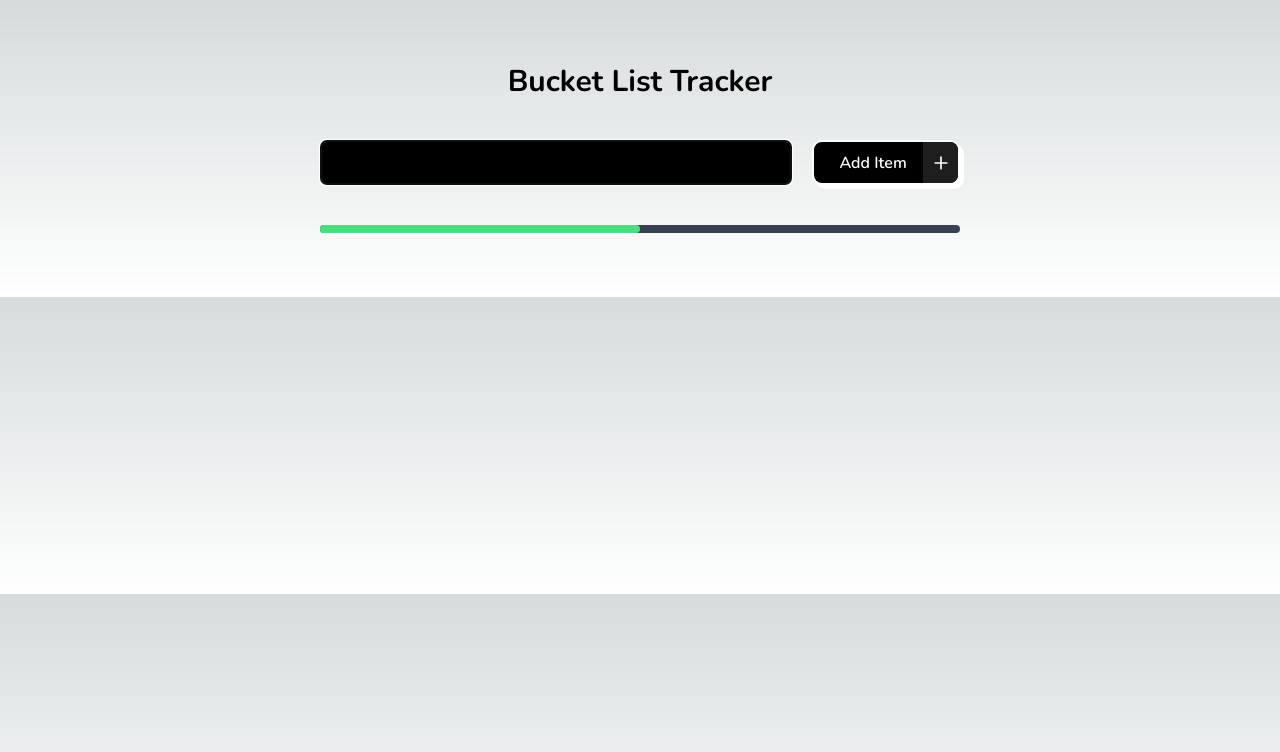
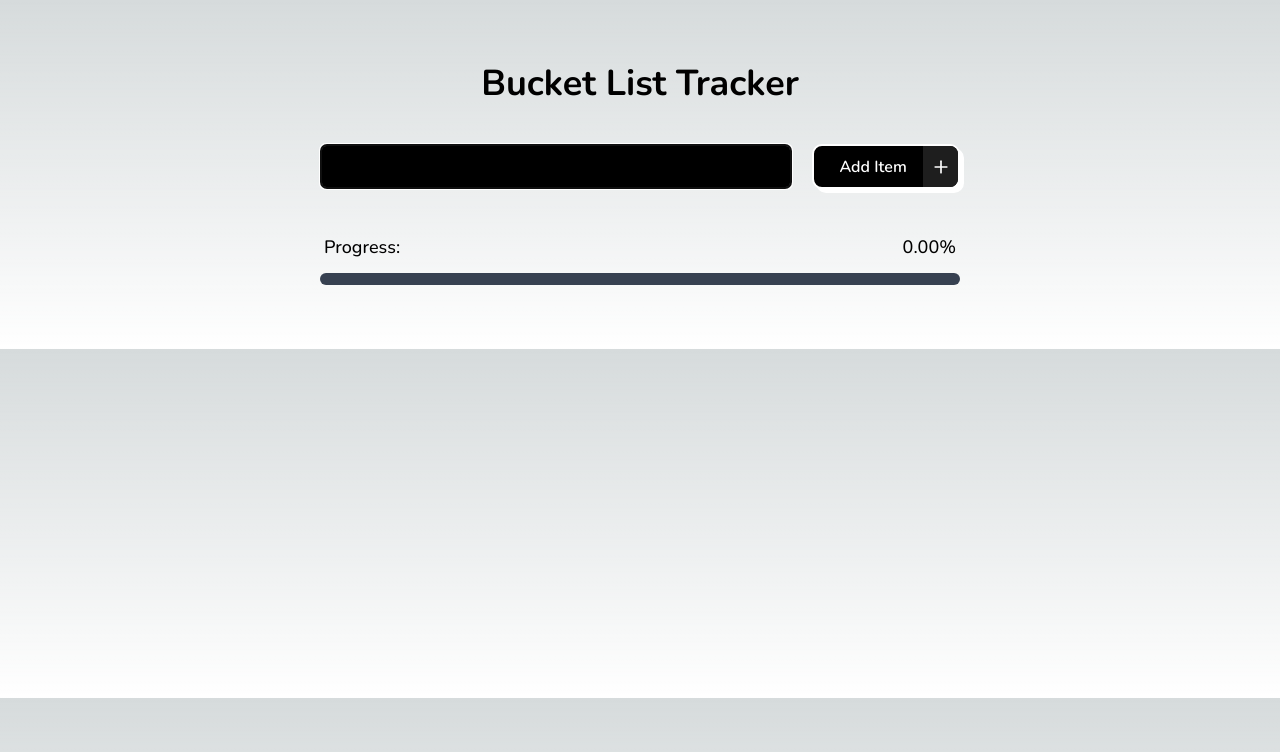
Before and after one commit to supremekhadka/bucket-list-tracker, a Next.js app: page / in a window 1280 px wide. Shown: the top 752 px of the page. Built offline with nearby package versions, Linux system fonts and the light colour scheme.

Commit message:
Added Progress Bar Logic

```diff
--- a/app/components/item.css
+++ b/app/components/item.css
@@ -28,7 +28,7 @@
 
 .item .delete_icon {
     position: absolute;
-    transform: translateX(37rem);
+    right: -40px;
     height: 100%;
     width: 39px;
     background-color: rgb(215, 0, 21);
@@ -49,7 +49,7 @@
 }
 
 .item:hover .delete_icon{
-    transform: translateX(calc(37rem - 25px - 1.25rem));
+    right: 0;
 }
 
 .item:active {
--- /dev/null
+++ b/app/components/progressBar.tsx
@@ -0,0 +1,13 @@
+export default function ProgressBar(props: any) {
+  return (
+    <div className="flex flex-col items-end w-full mt-10 gap-2">
+        <div className="text-lg font-medium flex justify-between w-full items-center p-1">
+            <h3>Progress:</h3>
+            <span>{props.progressWidth.toFixed(2)}%</span>
+        </div>
+        <div className="w-full relative bg-gray-700 h-3 rounded-full">
+            <div style={{width : `${props.progressWidth}%`}} className={`h-full transition-all ease-in-out duration-500 absolute left-0 rounded-full bg-green-400`}></div>
+        </div>
+    </div>
+  )
+}
--- a/app/page.tsx
+++ b/app/page.tsx
@@ -3,8 +3,9 @@
 import React from "react";
 import AddButton from "./components/addButton";
 import Item from "./components/item"
+import ProgressBar from "./components/progressBar";
 
-import { useState } from "react";
+import { useState, useEffect } from "react";
 import { log } from "console";
 
 export default function Home() {
@@ -12,6 +13,16 @@ export default function Home() {
   const [item, setItem] = useState<Array<string | null>>([]);
   const [inputValue, setInputValue] = useState('');
   const [checkedItem, setCheckedItem] = useState<boolean[]>([]);
+  const [progressWidth, setProgressWidth] = useState(checkedItem.filter(Boolean).length / item.length * 100);
+
+  useEffect(() => {
+    if (item.length === 0) {
+      setProgressWidth(0);
+    } else {
+      const newProgressWidth = checkedItem.filter(Boolean).length / item.length * 100;
+      setProgressWidth(newProgressWidth);
+    }
+  }, [checkedItem, item]);
 
   const handleSubmit = (event: React.FormEvent) => {
     event.preventDefault();
@@ -31,26 +42,29 @@ export default function Home() {
     const updatedItems = item.filter((_, index) => index !== indexToDelete);
     const updatedCheckedItems = checkedItem.filter((_, index) => index !== indexToDelete);
 
-    console.log('deleted');
-
-
     setItem(updatedItems);
     setCheckedItem(updatedCheckedItems);
   };
 
 
   const handleCheckboxChange = (index: number, isChecked: boolean) => {
-    const updatedCheckedItems = [...checkedItem];
-    updatedCheckedItems[index] = isChecked;
-    setCheckedItem(updatedCheckedItems);
+    setCheckedItem(prevCheckedItem => {
+      const updatedCheckedItems = [...prevCheckedItem];
+      updatedCheckedItems[index] = isChecked;
+      return updatedCheckedItems;
+    });
   };
+
+  console.log("Items:", item);
+  console.log("Checked Items:", checkedItem);
+  console.log(progressWidth)
 
   return (
     <>
       <div className="w-full flex flex-col items-center">
-        <h1 className="text-3xl font-bold mt-16">Bucket List Tracker</h1>
-        <div className="mt-10 flex flex-col items-center">
-          <form onSubmit={handleSubmit} className="flex w-[40rem] h-max gap-5 justify-center items-center">
+        <h1 className="text-4xl font-bold mt-16">Bucket List Tracker</h1>
+        <div className="mt-10 flex flex-col items-center sm:w-[40rem] sm:px-0 w-screen px-8">
+          <form onSubmit={handleSubmit} className="flex h-max w-full gap-5 justify-center items-center">
             <input
               type="text"
               value={inputValue}
@@ -64,11 +78,9 @@ export default function Home() {
             <AddButton label="Add Item" onClick={handleSubmit} />
           </form>
 
-          <div className="w-[40rem] mt-10 relative bg-gray-700 h-2 rounded-full">
-            <div className={`w-1/2 h-full absolute left-0 rounded-full bg-green-400`}></div>
-          </div>
+          <ProgressBar progressWidth = {progressWidth}/>
 
-          <ul className="w-[40rem] flex flex-col items-start gap-4 mt-16">
+          <ul className="w-full flex flex-col items-start gap-4 mt-16">
             {item.map((value, index) => (
               <li key={index} className="w-full flex flex-col ">
                     <Item value={value} index={index} handleDelete={handleDelete} checked={checkedItem[index] || false} handleCheckboxChange={handleCheckboxChange} />
```
